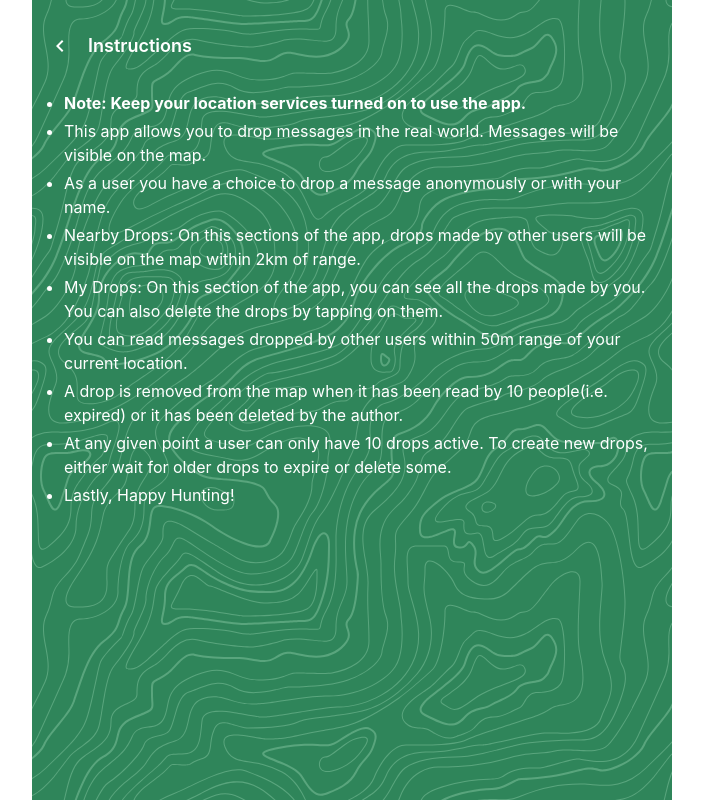
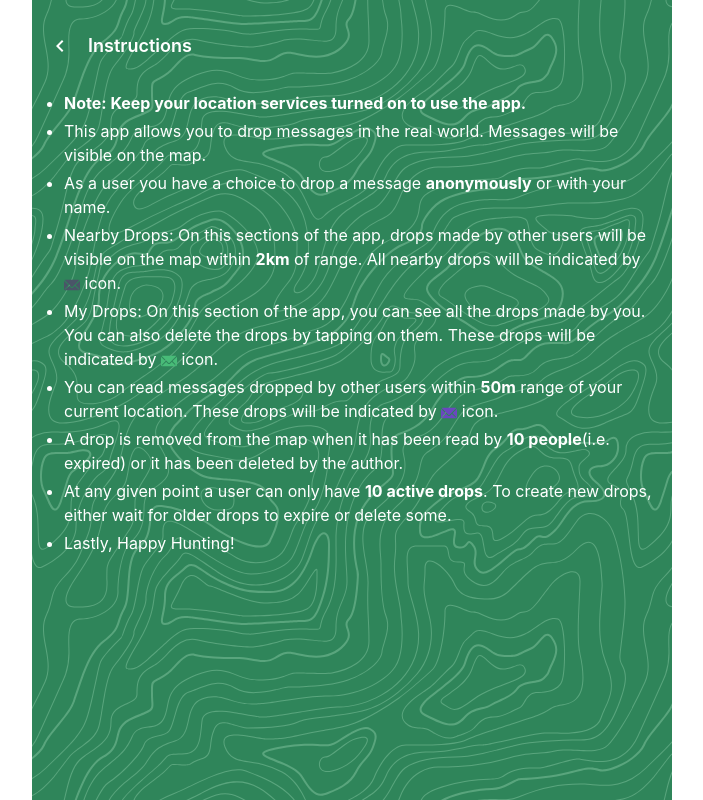
Before and after one commit to thesanjeevsharma/paper-drop, a React (Create React App) app in the folder client/: page /instructions in a window 1280 px wide. Shown: the whole page, without its empty margins (288-991 px from the left). Built offline with nearby package versions, Linux system fonts and the light colour scheme; no server answers; what javascript-time-ago would draw is missing.

Commit message:
chore: update rules

```diff
--- a/client/src/pages/Instructions/index.tsx
+++ b/client/src/pages/Instructions/index.tsx
@@ -1,5 +1,5 @@
 import React from 'react';
-import { ChevronLeftIcon } from '@chakra-ui/icons';
+import { ChevronLeftIcon, EmailIcon } from '@chakra-ui/icons';
 import { Box, Flex, ListItem, Text, UnorderedList } from '@chakra-ui/react';
 import { useNavigate } from 'react-router-dom';
 
@@ -38,40 +38,45 @@ const Instructions = () => {
                </ListItem>
                <ListItem mb={1}>
                   <Text>
-                     As a user you have a choice to drop a message anonymously
-                     or with your name.
+                     As a user you have a choice to drop a message{' '}
+                     <b>anonymously</b> or with your name.
                   </Text>
                </ListItem>
                <ListItem mb={1}>
                   <Text>
                      Nearby Drops: On this sections of the app, drops made by
-                     other users will be visible on the map within 2km of range.
+                     other users will be visible on the map within <b>2km</b> of
+                     range. All nearby drops will be indicated by{' '}
+                     <EmailIcon color="gray.600" /> icon.
                   </Text>
                </ListItem>
                <ListItem mb={1}>
                   <Text>
                      My Drops: On this section of the app, you can see all the
                      drops made by you. You can also delete the drops by tapping
-                     on them.
+                     on them. These drops will be indicated by{' '}
+                     <EmailIcon color="green.400" /> icon.
                   </Text>
                </ListItem>
                <ListItem mb={1}>
                   <Text>
-                     You can read messages dropped by other users within 50m
-                     range of your current location.
+                     You can read messages dropped by other users within{' '}
+                     <b>50m</b> range of your current location. These drops will
+                     be indicated by <EmailIcon color="purple.600" /> icon.
                   </Text>
                </ListItem>
                <ListItem mb={1}>
                   <Text>
-                     A drop is removed from the map when it has been read by 10
-                     people(i.e. expired) or it has been deleted by the author.
+                     A drop is removed from the map when it has been read by{' '}
+                     <b>10 people</b>(i.e. expired) or it has been deleted by
+                     the author.
                   </Text>
                </ListItem>
                <ListItem mb={1}>
                   <Text>
-                     At any given point a user can only have 10 drops active. To
-                     create new drops, either wait for older drops to expire or
-                     delete some.
+                     At any given point a user can only have{' '}
+                     <b>10 active drops</b>. To create new drops, either wait
+                     for older drops to expire or delete some.
                   </Text>
                </ListItem>
                <ListItem mb={1}>
```
